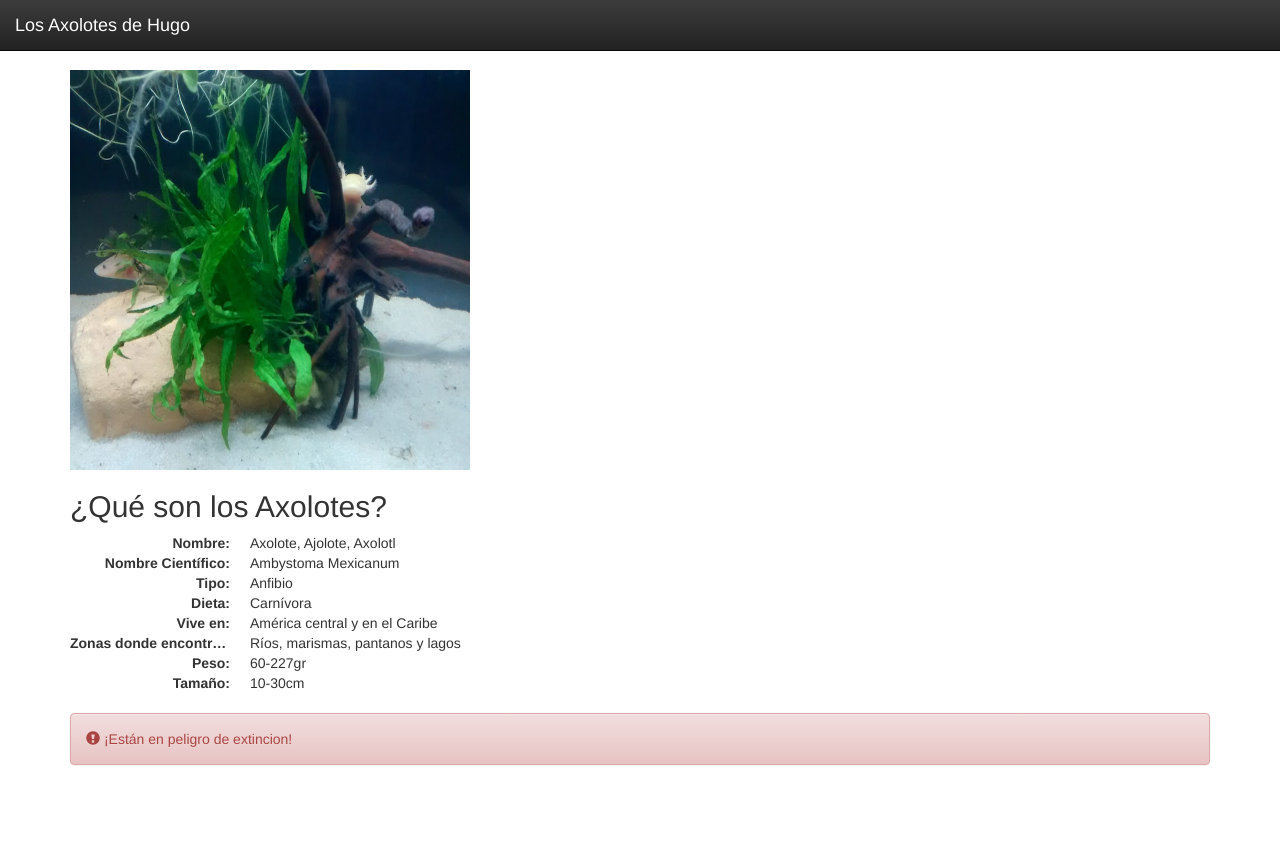
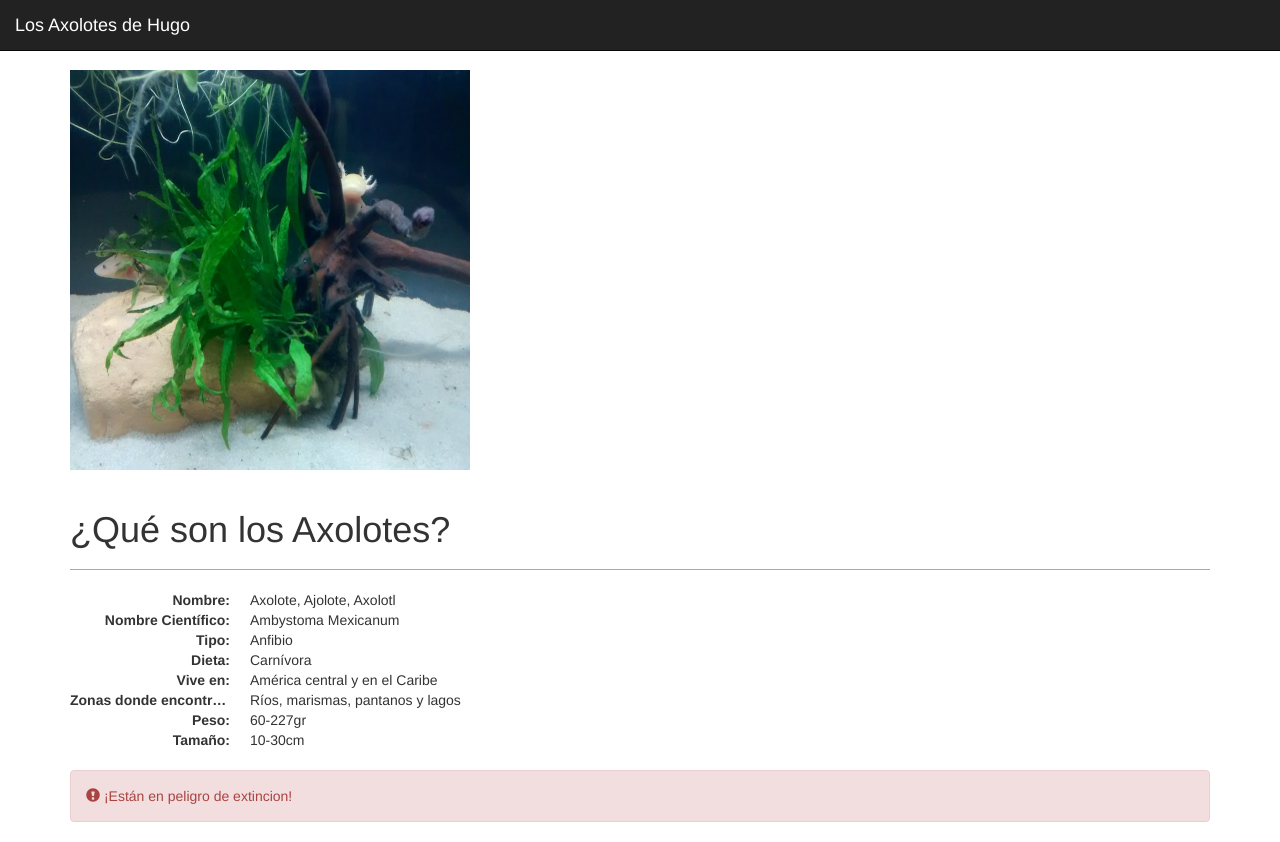
Before and after one commit to los-axolotes-de-hugo/los-axolotes-de-hugo.github.io, a plain HTML site: page index.html in a window 1280 px wide. Before the commit the page ends 800 px from the top, so only its background shows below. Drawn offline with nearby package versions, Linux system fonts and the light colour scheme.

Commit message:
Añadido estilo a el titulo de sección

```diff
--- a/css/axolotes-theme.css
+++ b/css/axolotes-theme.css
@@ -1,3 +1,7 @@
 body {
   padding-top: 70px
 }
+
+.page-header{
+  border-color: #aaa;
+}
--- a/index.html
+++ b/index.html
@@ -9,7 +9,7 @@
   <meta name="author" content="zabeleitor">
   <title>Los Axolotes de Hugo</title>
   <link rel="stylesheet" href="https://maxcdn.bootstrapcdn.com/bootstrap/3.3.7/css/bootstrap.min.css" integrity="sha384-BVYiiSIFeK1dGmJRAkycuHAHRg32OmUcww7on3RYdg4Va+PmSTsz/K68vbdEjh4u" crossorigin="anonymous">
-  <link rel="stylesheet" href="https://maxcdn.bootstrapcdn.com/bootstrap/3.3.7/css/bootstrap-theme.min.css" integrity="sha384-rHyoN1iRsVXV4nD0JutlnGaslCJuC7uwjduW9SVrLvRYooPp2bWYgmgJQIXwl/Sp" crossorigin="anonymous">
+  <!-- <link rel="stylesheet" href="https://maxcdn.bootstrapcdn.com/bootstrap/3.3.7/css/bootstrap-theme.min.css" integrity="sha384-rHyoN1iRsVXV4nD0JutlnGaslCJuC7uwjduW9SVrLvRYooPp2bWYgmgJQIXwl/Sp" crossorigin="anonymous"> -->
   <link rel="stylesheet" href="css/axolotes-theme.css">
 </head>
 <body>
@@ -19,7 +19,9 @@
   <div class="container" role="main">
 
     <img src="media/leia-y-goomy.jpg" width="400" height="400">
-    <h2>¿Qué son los Axolotes?</h2>
+    <div class="page-header">
+      <h1>¿Qué son los Axolotes?</h1>
+    </div>
     <dl class="dl-horizontal">
       <dt>Nombre:</dt><dd>Axolote, Ajolote, Axolotl</dd>
       <dt>Nombre Científico:</dt><dd>Ambystoma Mexicanum</dd>
```
